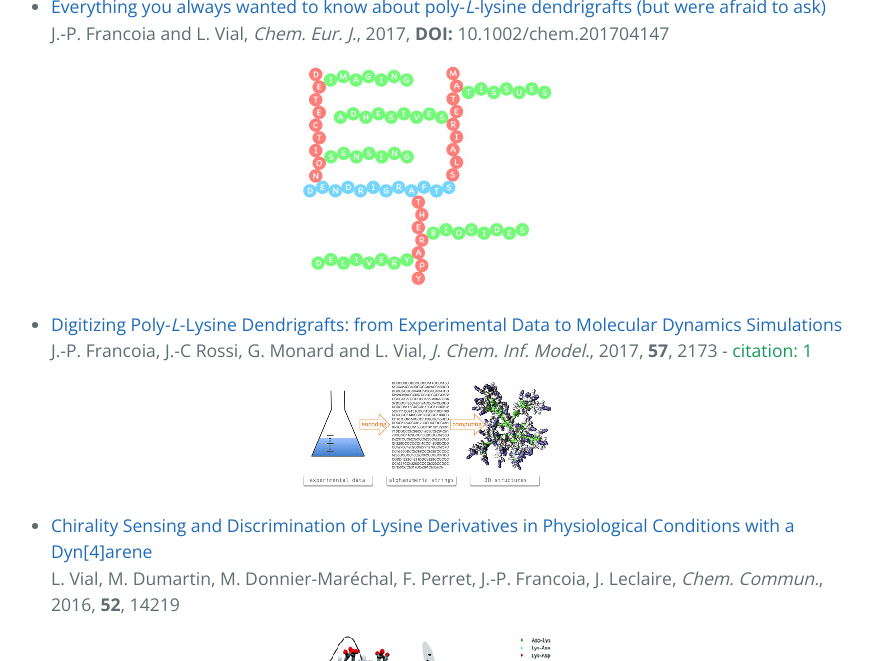
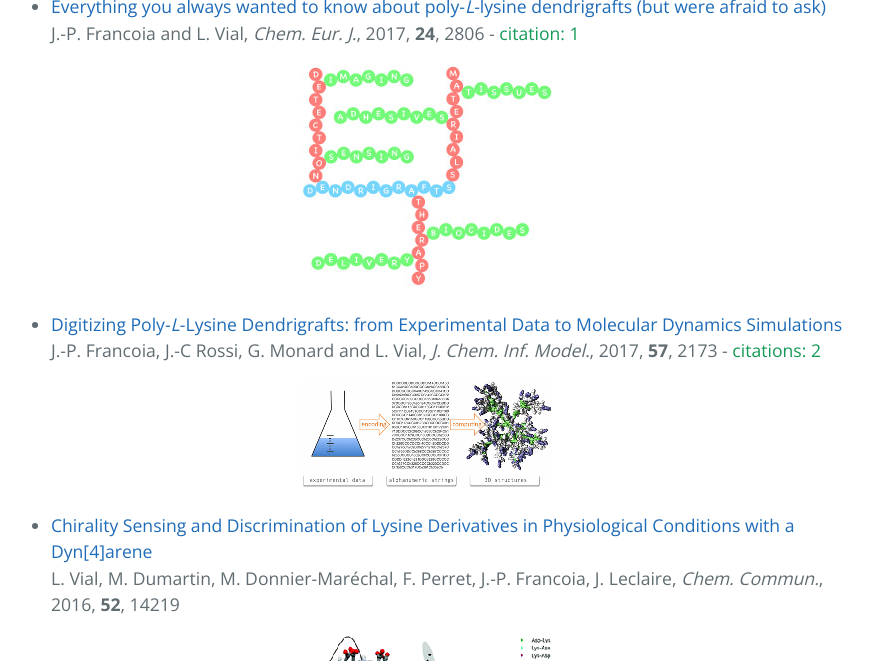
Before and after one commit to JPFrancoia/JPFrancoia.github.io, a Jekyll site: the page built from index.md, in a window 1280 px wide and 900 px high, scrolled down 919 px, cut to the strip 239-900 px from the top of the window. Shown: the whole strip, without its empty margins (213-1086 px from the left). Built offline with Jekyll 4.4.1, drawn with Linux system fonts in a browser that asks for light colours; the repository's description, which GitHub fills in, is left out.

Commit message:
Updating citations, small modification CV.

```diff
--- a/index.md
+++ b/index.md
@@ -34,15 +34,15 @@ J. S. Mathieson and L. Cronin *Science*, 2018, **359**, 314.
 </p>
 
 - [Everything you always wanted to know about poly-*L*-lysine dendrigrafts (but were afraid to ask)](http://onlinelibrary.wiley.com/wol1/doi/10.1002/chem.201704147/abstract)
-J.-P. Francoia and L. Vial, *Chem. Eur. J.*, 2017, **DOI:**
-10.1002/chem.201704147
+J.-P. Francoia and L. Vial, *Chem. Eur. J.*, 2017, **24**, 2806 - <font
+color="#159957">citation: 1</font>
 <p align="center">
   <img src="images/review.jpg">
 </p>
 
 - [Digitizing Poly-*L*-Lysine Dendrigrafts: from Experimental Data to Molecular Dynamics Simulations](http://pubs.acs.org/doi/pdf/10.1021/acs.jcim.7b00258)
 J.-P. Francoia, J.-C Rossi, G. Monard and L. Vial, *J. Chem. Inf. Model.*,
-2017, **57**, 2173 - <font color="#159957">citation: 1</font>
+2017, **57**, 2173 - <font color="#159957">citations: 2</font>
 <p align="center">
   <img src="images/digitizing.gif">
 </p>
```
Also changed, not shown: 1 other file.
